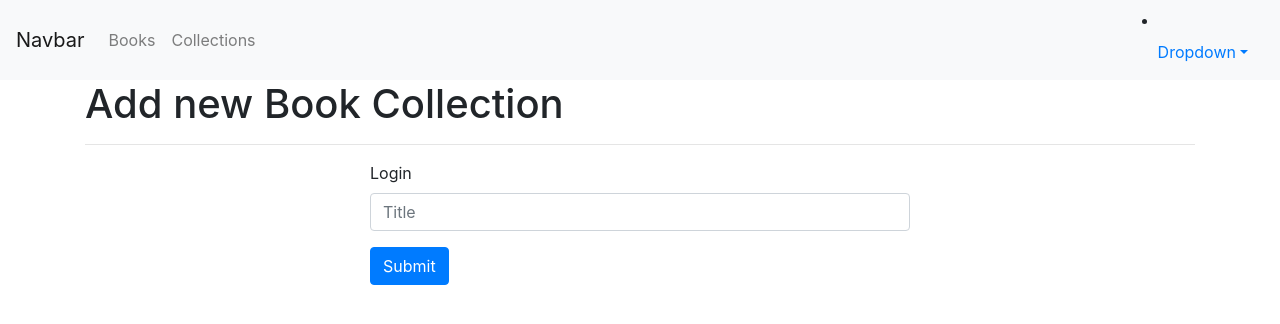
After one commit to endlesskwazar/node-js-examples, a Node server app: page /collections/create in a window 1280 px wide. The commit adds this page. Shown: the top 324 px of the page. Run offline with Node 20, Linux system fonts and the light colour scheme; a user stored in the database is signed in; some libraries are stand-ins or nearby versions.

Commit message:
add collection controller

```diff
--- /dev/null
+++ b/controllers/collection-controller.js
@@ -0,0 +1,39 @@
+const {Collection} = require('../models');
+
+const getAll = (req, res) => {
+    Collection.findAll({where: {userId: req.userId}})
+    .then(collections => {
+        res.render('collections/index', {collections});
+    })
+    .catch(err => {
+        console.log(err);
+    });
+};
+
+const getForm = (req, res) => {
+    res.render('collections/create');
+}
+
+const post = (req, res) => {
+    const {title} = req.body;
+    const collection = Collection.build({title, userId:req.userId});
+    collection.validate()
+    .then(() => {
+        return collection.save();
+    })
+    .then(() => {
+        res.redirect('/collections');
+    })
+    .catch(err => {
+        res.render('collections/create', {err});
+    })
+};
+
+const remove = (req, res) => {
+    Collection.findByPk(req.params.id)
+    .then(collection => collection.destroy())
+    .then(() => res.redirect('/collections'))
+    .catch((err) => console.log(err));
+};
+
+exports.collectionController = { getAll, getForm, post, remove };
--- a/controllers/index.js
+++ b/controllers/index.js
@@ -2,8 +2,10 @@ const {registerController} = require('./register-controller');
 const {homeController} = require('./home-controller');
 const {loginController} = require('./login-controller');
 const {logoutController} = require('./logout-controller');
+const {collectionController} = require('./collection-controller');
 
 exports.registerController = registerController;
 exports.homeController = homeController;
 exports.loginController = loginController;
 exports.logoutController = logoutController;
+exports.collectionController = collectionController;
--- a/index.js
+++ b/index.js
@@ -1,59 +1,33 @@
-var express = require('express');
-var cookieParser = require('cookie-parser');
-var exphbs  = require('express-handlebars');
-var bodyParser = require('body-parser');
-var session = require('express-session');
-var {routes} = require('./routes');
+const express = require('express');
+const cookieParser = require('cookie-parser');
+const exphbs  = require('express-handlebars');
+const bodyParser = require('body-parser');
+const session = require('express-session');
+const methodOverride = require('method-override');
 
-var app = express();
-var sess = {
+const {routes} = require('./routes');
+
+const app = express();
+// configure session
+const sess = {
     secret: 'keyboard cat',
     resave: true,
     saveUninitialized: true,
     cookie: {}
 };
 
+// configure secure if production
 if (app.get('env') === 'production') {
     app.set('trust proxy', 1) // trust first proxy
     sess.cookie.secure = true // serve secure cookies
 };
+
 app.use(session(sess));
 app.use(cookieParser());
-app.use(bodyParser.urlencoded({ extended: false }))
+app.use(bodyParser.urlencoded({ extended: false }));
+app.use(methodOverride('_method'));
 app.engine('handlebars', exphbs());
 app.set('view engine', 'handlebars');
 app.use(routes);
 
-/*
-app.get('/', protect, (req, res) => {
-    res.render('home');
-});
-
-app.get('/login', (req, res) => {
-    res.render('login');
-});
-
-app.post('/login', (req, res) => {
-    if (req.body.login && req.body.password) {
-        const users = JSON.parse(fs.readFileSync('data.json', 'utf-8'));
-        users.forEach(user => {
-            if (user.login == req.body.login && user.password == req.body.password) {
-                res.cookie('user', user.login);
-                res.redirect('/');
-            }
-            else {
-                res.render('login', {message: 'Credentioals wrong'});
-            }
-        });
-    }
-    else {
-        res.render('login', {message: 'Credentioals not provided'});
-    }
-});
-
-app.get('/logout', (req, res) => {
-    res.clearCookie('user');
-    res.redirect('/login');
-});
-*/
-app.listen(3000);
+app.listen(8080);
--- a/package.json
+++ b/package.json
@@ -5,7 +5,8 @@
   "main": "index.js",
   "scripts": {
     "test": "echo \"Error: no test specified\" && exit 1",
-    "start": "nodemon index.js"
+    "start": "node index.js",
+    "dev": "nodemon index.js"
   },
   "author": "",
   "license": "ISC",
@@ -17,6 +18,7 @@
     "express-handlebars": "^3.1.0",
     "express-session": "^1.17.0",
     "mariadb": "^2.1.2",
+    "method-override": "^3.0.0",
     "nodemon": "^1.19.4",
     "sequelize": "^5.21.1"
   }
--- /dev/null
+++ b/views/collections/create.handlebars
@@ -0,0 +1,23 @@
+<h1>Add new Book Collection</h1>
+
+<hr>
+
+<div class="row">
+    <div class="col-md-6 mx-auto">
+
+        {{#if err}}
+            {{#each err.errors}}
+                <div class="alert alert-danger" role="alert">{{message}}</div>
+            {{/each}}
+        {{/if}}
+
+        <form method="POST">
+            <div class="form-group">
+                <label for="title">Login</label>
+                <input type="text" class="form-control" id="title" placeholder="Title" name="title">
+            </div>
+            <button type="submit" class="btn btn-primary">Submit</button>
+        </form>
+    </div>
+
+</div>
--- a/views/layouts/main.handlebars
+++ b/views/layouts/main.handlebars
@@ -7,10 +7,38 @@
 
     <!-- Bootstrap CSS -->
     <link rel="stylesheet" href="https://stackpath.bootstrapcdn.com/bootstrap/4.3.1/css/bootstrap.min.css" integrity="sha384-ggOyR0iXCbMQv3Xipma34MD+dH/1fQ784/j6cY/iJTQUOhcWr7x9JvoRxT2MZw1T" crossorigin="anonymous">
+    <link rel="stylesheet" href="https://cdnjs.cloudflare.com/ajax/libs/font-awesome/5.11.2/css/all.css">
 
     <title>Hello, world!</title>
   </head>
   <body>
+
+    <nav class="navbar navbar-expand-md navbar-light bg-light">
+      <a class="navbar-brand" href="#">Navbar</a>
+      <button class="navbar-toggler" type="button" data-toggle="collapse" data-target="#navbarsExampleDefault" aria-controls="navbarsExampleDefault" aria-expanded="false" aria-label="Toggle navigation">
+        <span class="navbar-toggler-icon"></span>
+      </button>
+
+      <div class="collapse navbar-collapse" id="navbarsExampleDefault">
+        <ul class="navbar-nav mr-auto">
+          <li class="nav-item">
+            <a class="nav-link" href="#">Books</a>
+          </li>
+          <li class="nav-item">
+            <a class="nav-link" href="/collections">Collections</a>
+          </li>
+        </ul>
+           <li class="nav-item dropdown">
+            <a class="nav-link dropdown-toggle" href="http://example.com" id="dropdown01" data-toggle="dropdown" aria-haspopup="true" aria-expanded="false">Dropdown</a>
+            <div class="dropdown-menu" aria-labelledby="dropdown01">
+              <a class="dropdown-item" href="#">Action</a>
+              <a class="dropdown-item" href="#">Another action</a>
+              <a class="dropdown-item" href="#">Something else here</a>
+            </div>
+          </li>
+      </div>
+    </nav>
+
 
       <div class="container">
         {{{body}}}
```
Also changed, not shown: controllers/book-controller.js (added, +17 -0 lines), routes/index.js (+13 -1 lines), views/collections/index.handlebars (added, +26 -0 lines), README.md, 1 other file.
